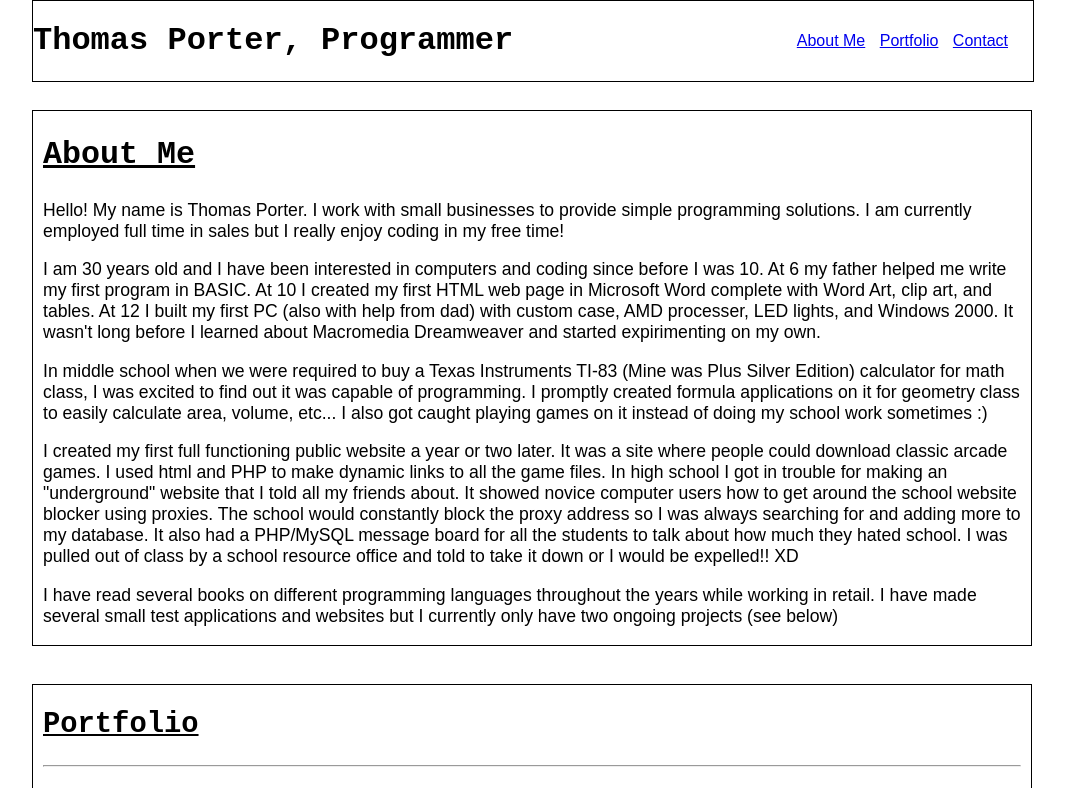
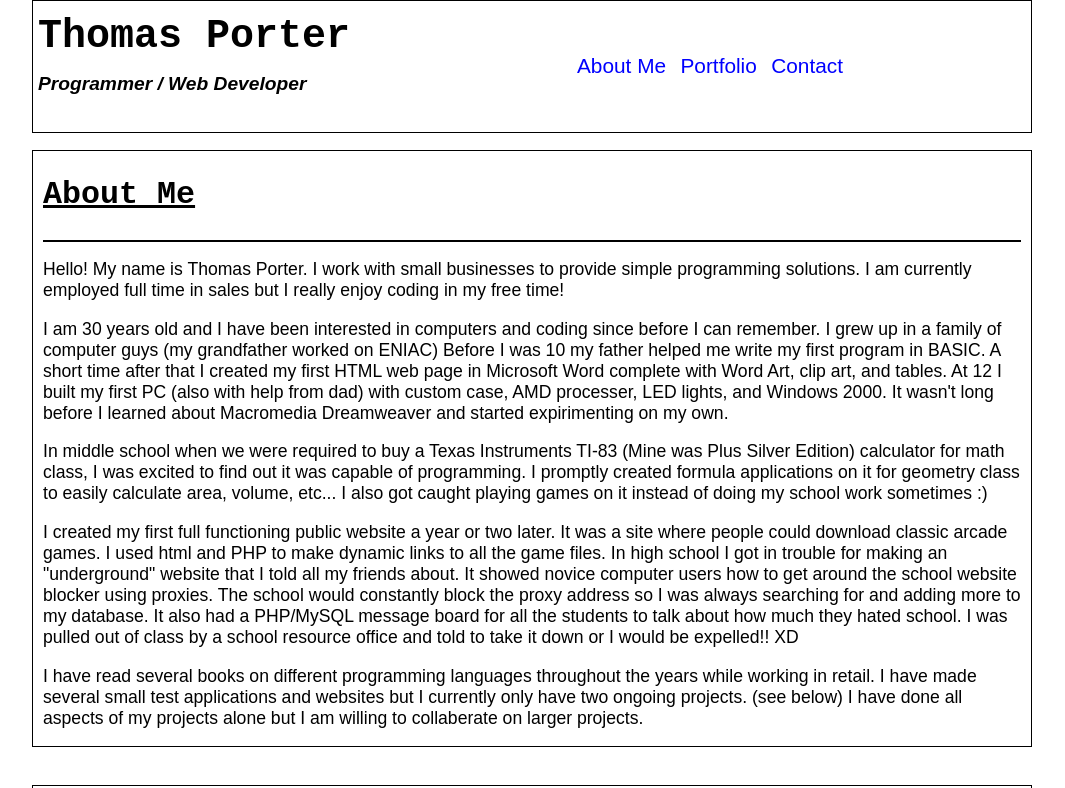
Before and after one commit to killacom/myPortfolio, a plain HTML site: page index.html in a window 1280 px wide. Shown: the top 788 px of the page, without its empty margins (108-1173 px from the left). Drawn offline with Linux system fonts and the light colour scheme.

```diff
--- a/index.html
+++ b/index.html
@@ -7,24 +7,34 @@
     </head>
     <body>
         <header>
-            <h1>Thomas Porter, Programmer</h1>
-            <ul role="presentation" id="nav">
-                <li class="nav-item"><a href="#about-me">About Me</a></li>
-                <li class="nav-item"><a href="#portfolio">Portfolio</a></li>
-                <li class="nav-item"><a href="#contact">Contact</a></li>
+            <table cellspacing="0" cellpadding="0" width="100%">
+                <tr>
+                    <td width="50%">
+                        <h1>Thomas Porter</h1>
+                        <h5>Programmer / Web Developer</h5>
+                    </td>
+            <td width="50%">
+            <div id="nav-list">
+                <ul role="presentation">
+                    <li class="nav-item"><a href="#a-about-me">About Me</a></li>
+                    <li class="nav-item"><a href="#a-portfolio">Portfolio</a></li>
+                    <li class="nav-item"><a href="#a-contact">Contact</a></li>
                 </ul>
+            </div></td></tr>
+            </table>
         </header>
         <main>
-            <div id="about-me">
+            <div id="about-me"><a class="anchor" id="a-about-me"></a>
                 <h2>About Me</h2>
+                <hr>
                 <p>Hello! My name is Thomas Porter. I work with small businesses to provide simple programming solutions. I am currently employed full time in sales but I really enjoy coding in my free time!</p>
-                <p>I am 30 years old and I have been interested in computers and coding since before I was 10. At 6 my father helped me write my first program in BASIC. At 10 I created my first HTML web page in Microsoft Word complete with Word Art, clip art, and tables. At 12 I built my first PC (also with help from dad) with custom case, AMD processer, LED lights, and Windows 2000. It wasn't long before I learned about Macromedia Dreamweaver and started expirimenting on my own.</p>
+                <p>I am 30 years old and I have been interested in computers and coding since before I can remember. I grew up in a family of computer guys (my grandfather worked on ENIAC) Before I was 10 my father helped me write my first program in BASIC. A short time after that I created my first HTML web page in Microsoft Word complete with Word Art, clip art, and tables. At 12 I built my first PC (also with help from dad) with custom case, AMD processer, LED lights, and Windows 2000. It wasn't long before I learned about Macromedia Dreamweaver and started expirimenting on my own.</p>
                 <p>In middle school when we were required to buy a Texas Instruments TI-83 (Mine was Plus Silver Edition) calculator for math class, I was excited to find out it was capable of programming. I promptly created formula applications on it for geometry class to easily calculate area, volume, etc... I also got caught playing games on it instead of doing my school work sometimes :)</p>
                 <p>I created my first full functioning public website a year or two later. It was a site where people could download classic arcade games. I used html and PHP to make dynamic links to all the game files. In high school I got in trouble for making an "underground" website that I told all my friends about. It showed novice computer users how to get around the school website blocker using proxies. The school would constantly block the proxy address so I was always searching for and adding more to my database. It also had a PHP/MySQL message board for all the students to talk about how much they hated school. I was pulled out of class by a school resource office and told to take it down or I would be expelled!! XD</p>
-                <p>I have read several books on different programming languages throughout the years while working in retail. I have made several small test applications and websites but I currently only have two ongoing projects (see below)</p>
+                <p>I have read several books on different programming languages throughout the years while working in retail. I have made several small test applications and websites but I currently only have two ongoing projects. (see below) I have done all aspects of my projects alone but I am willing to collaberate on larger projects.</p>
             </div>
             <br>
-            <div id="portfolio">
+            <div id="portfolio"><a class="anchor" id="a-portfolio"></a>
                 <h2>Portfolio</h2>
                 <hr>
                 <div class="portfolio-item">
@@ -50,8 +60,8 @@
                     <h4>Features:</h4>
                     <ul role="presentation" class="features-list">
                         <li class="feature">Automatic backup data from in store point of sale software (old DOS software) to web server everyday</li>
-                        <li class="feature">Inserts data from backup into MySQL database</li>
-                        <li class="feature">Allows customer to log in and view previous invoices, work order information, etc online (from backup data)</li>
+                        <li class="feature">Converts column delimited text data from backup and stores in MySQL database</li>
+                        <li class="feature">Allows customer to log in and view previous invoices, work order information, etc online</li>
                         <li class="feature">Automatic invoice emailer that sends invoice copies to customers who elect to receive them.</li>
                     </ul>
                 </div>
@@ -59,9 +69,9 @@
                 <h3>More to come...</h3>
             </div>
             <br>
-            <div id="contact">
+            <div id="contact"><a class="anchor" id="a-contact"></a>
                 <h2>Contact</h2>
-                <p>Email: thomas.porter.1991@gmail.com</p>
+                <p><a href="mailto:thomas.porter.1991@gmail.com">Email: thomas.porter.1991@gmail.com</a></p>
             </div>
             <div id="icons">
                 <img src="images/icons/dw.png" alt="Adobe Dreamweaver Icon">
--- a/style.css
+++ b/style.css
@@ -7,36 +7,66 @@
 }
 main {
     position: relative;
-    top: 100px;
+    top: 140px;
     display: flex;
     justify-content: center;
     flex-flow: column wrap;
 }
+a, a:visited {
+    color: blue;
+    text-decoration: none;
+}
+a:hover, a:active {
+    color: blue;
+    text-decoration: underline overline;
+}
+a.anchor {
+    display: block;
+    position: relative;
+    top: -160px;
+    visibility: hidden;
+}
+hr {
+    border: 0.5px solid black;
+}
 h1, h2, h3 {
     font-family:'Courier New', Courier, monospace;
 }
+h1 {
+    font-size: 2.5em;
+    font-weight: bold;
+    line-height: 0.2em;
+}
 h2 {
     text-decoration: underline;
-    font-size: 180%;
+    font-size: 1.8em;
 }
 h3 {
-    font-size: 150%;
+    font-size: 1.5em;
 }
 h4 {
-    font-size: 120%;
+    font-size: 1.2em;
+}
+h5 {
+    font-style: italic;
+    font-size: 1.2em;
 }
 header {
     width: 99%;
     max-width: 1000px;
     position: fixed;
     display: flex;
+    flex-flow: row wrap;
     align-items: center;
     border: 1px solid black;
     background-color: white;
     z-index: 99;
     top: 0px;
+    padding: 5px;
+    box-sizing: border-box;
 }
-#nav {
+
+#nav-list {
     margin-left: auto;
     margin-right: 20px;
 }
@@ -50,6 +80,9 @@
     display: inline-block;
     align-self: flex-end;
     margin: 0 5px;
+}
+.nav-item a {
+    font-size: 1.3em;
 }
 #portfolio {
     display: block;
@@ -70,4 +103,5 @@
 }
 #icons img {
     height: 40px;
+    margin: 5px;
 }
```
